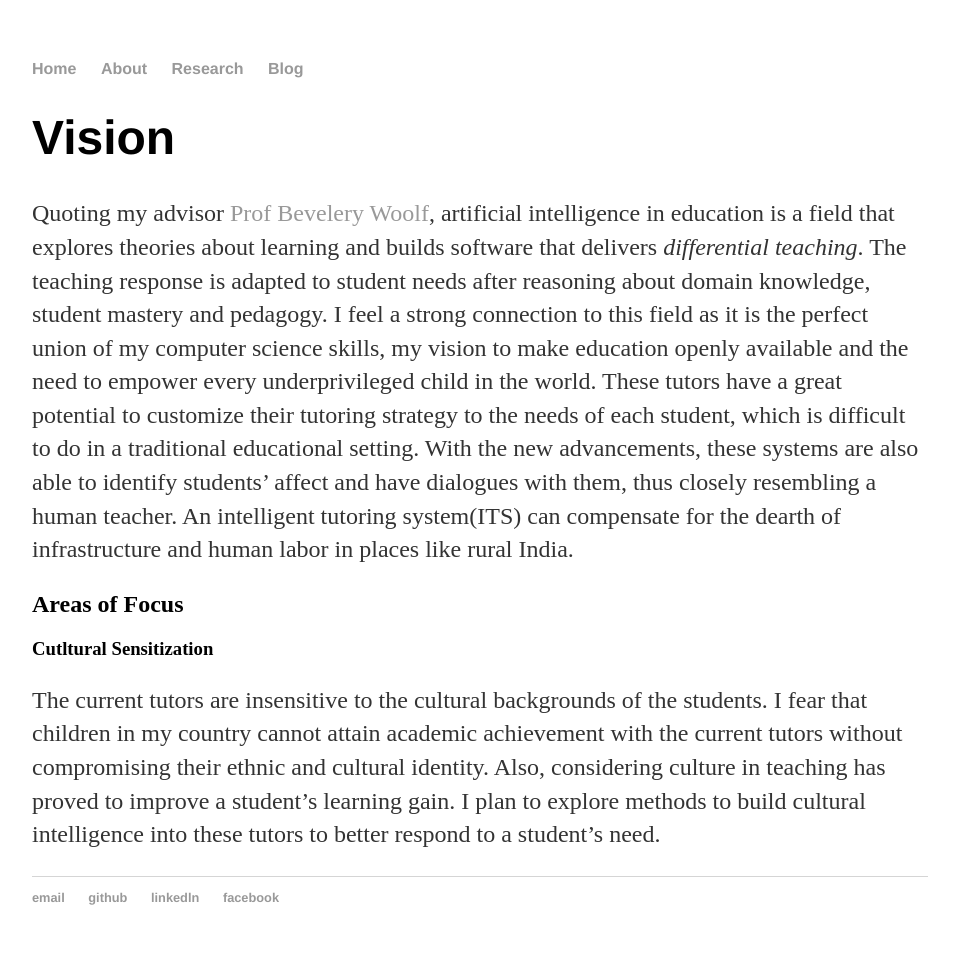
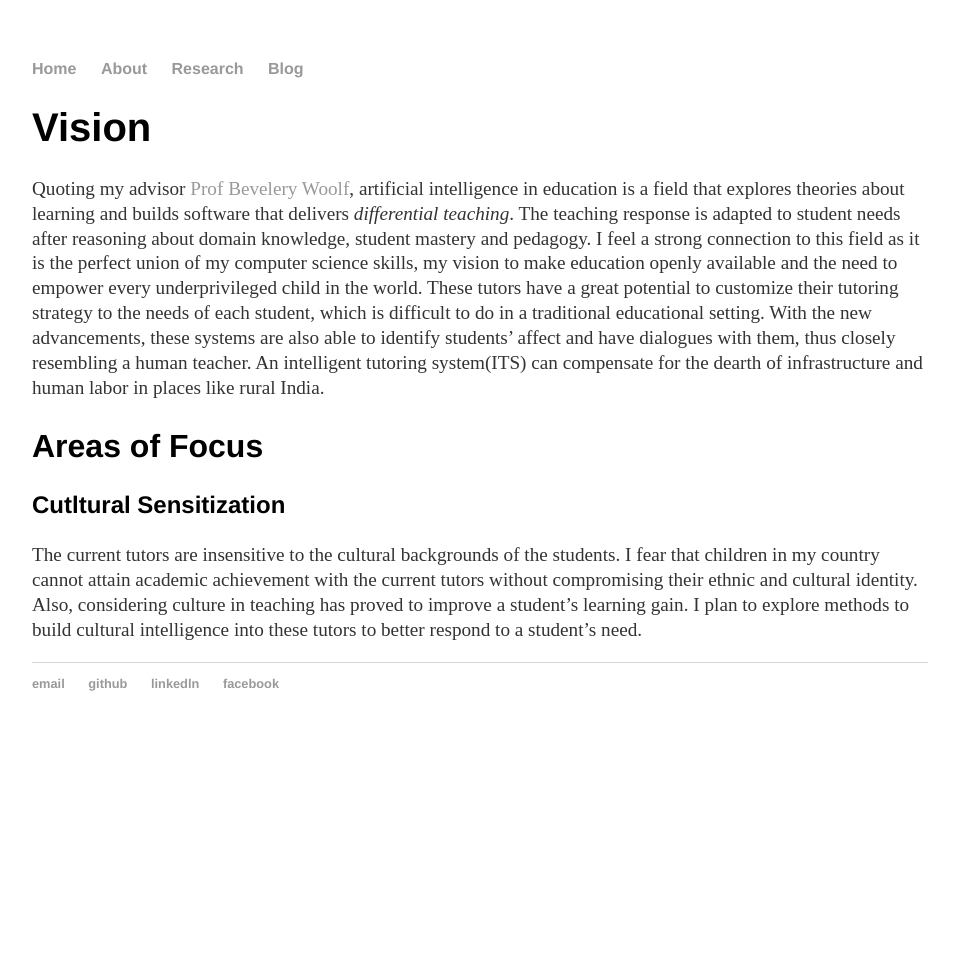
Before and after one commit to Shamya/shamyatest.github.io, a Jekyll site: the page built from research/index.html, in a window 1280 px wide. Shown: the whole page, without its empty margins (160-1119 px from the left). Built offline with Jekyll 4.4.1, drawn with Linux system fonts in a browser that asks for light colours; after the commit the page ends 900 px from its top, so only the background shows below that.

Commit message:
font size

```diff
--- a/css/main.css
+++ b/css/main.css
@@ -20,12 +20,20 @@
     text-decoration: underline;
 }
 h1 {
-    font-size: 3em;
+    font-size: 2.5em;
+    font-family:'Helvetica', 'Arial', 'Sans-Serif';
+}
+h2 {
+    font-size: 2em;
+    font-family:'Helvetica', 'Arial', 'Sans-Serif';
+}
+h3 {
+    font-size: 1.5em;
     font-family:'Helvetica', 'Arial', 'Sans-Serif';
 }
 p {
-    font-size: 1.5em;
-    line-height: 1.4em;
+    font-size: 1.2em;
+    line-height: 1.3em;
     color: #333;
 }
 footer {
```
